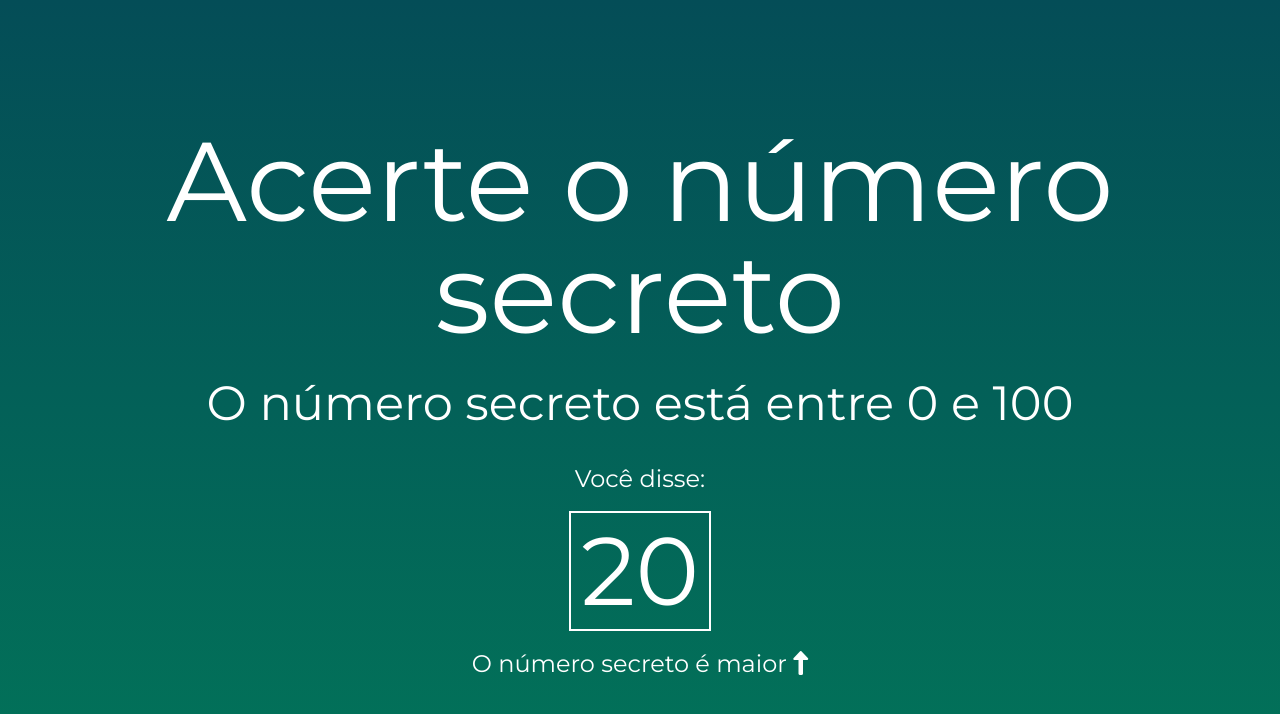
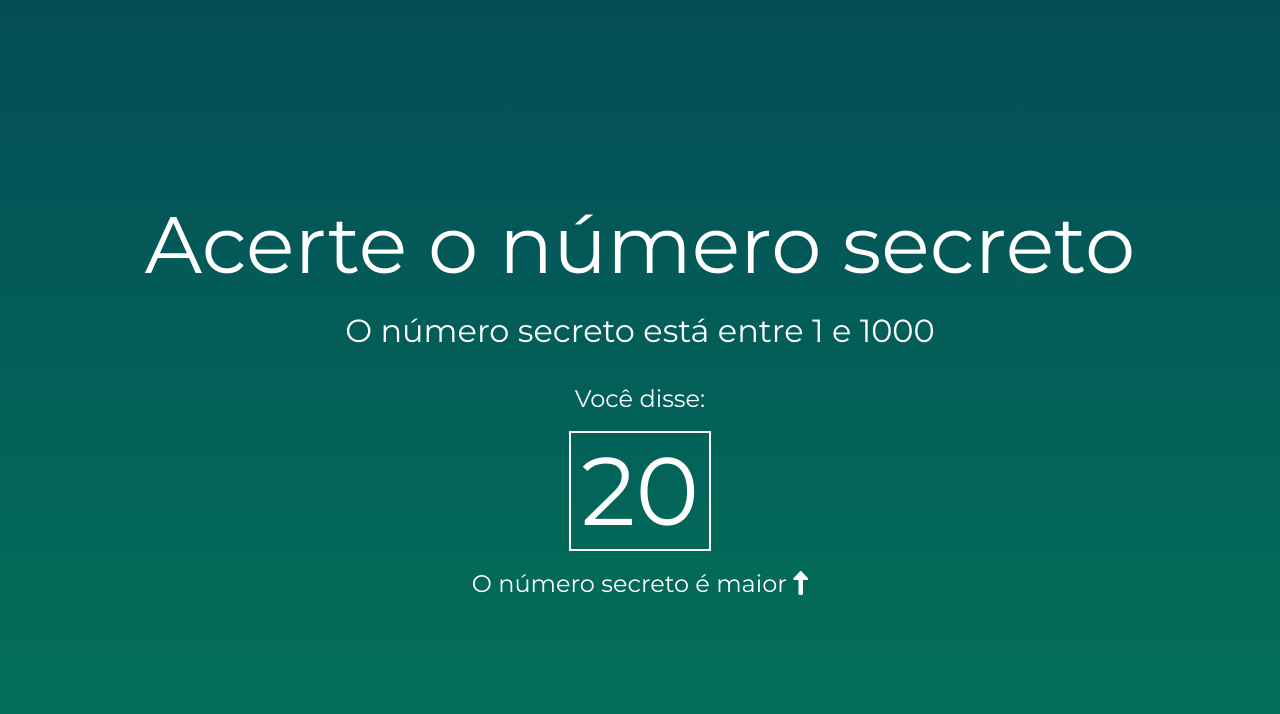
Before and after one commit to francovinicius/numero-secreto, a plain HTML site: page index.html in a window 1280 px wide. Drawn offline with nearby package versions, Linux system fonts and the light colour scheme.

Commit message:
criação da função para gerar numero aleatório e alteração dos valores no html

```diff
--- a/assets/css/style.css
+++ b/assets/css/style.css
@@ -18,10 +18,10 @@ body {
 }
 
 h1 {
-    font-size: 7em;
+    font-size: 5em;
 }
 h3 {
-    font-size: 3em;
+    font-size: 2em;
     margin-top: 30px;
 }
 
--- /dev/null
+++ b/assets/js/sortearNumero.js
@@ -0,0 +1,28 @@
+/* link para pesquisa Math.random()
+
+        https://developer.mozilla.org/en-US/docs/Web/JavaScript/Reference/Global_Objects/Math/random
+
+*/
+
+const menorValor = 1
+const maiorValor = 1000
+
+
+const numeroSecreto = gerarNumeroAleatorio();
+
+
+/* Função para gerar o numero aleatório */
+function gerarNumeroAleatorio() {
+    return parseInt(Math.random() * maiorValor + 1);
+
+}
+
+console.log('Numero Secreto: ', numeroSecreto);
+
+
+/* Alterar o maior e menor valor na página "O número secreto está entre" */
+const elementoMenorValor = document.getElementById('menor-valor');
+elementoMenorValor.innerHTML = menorValor;
+
+const elementoMaiorValor = document.getElementById('maior-valor');
+elementoMaiorValor.innerHTML = maiorValor;
--- a/index.html
+++ b/index.html
@@ -29,7 +29,7 @@
     <h1>Acerte o número secreto</h1>
 
     <h3>
-      O número secreto está entre <span id="meno-valor">0</span> e
+      O número secreto está entre <span id="menor-valor">0</span> e
       <span id="maior-valor">100</span>
     </h3>
 
@@ -38,5 +38,7 @@
       <span class="box">20</span>
       <div>O número secreto é maior <i class="fa-solid fa-up-long"></i></div>
     </div>
+
+    <script src="./assets/js/sortearNumero.js"></script>
   </body>
 </html>
```
